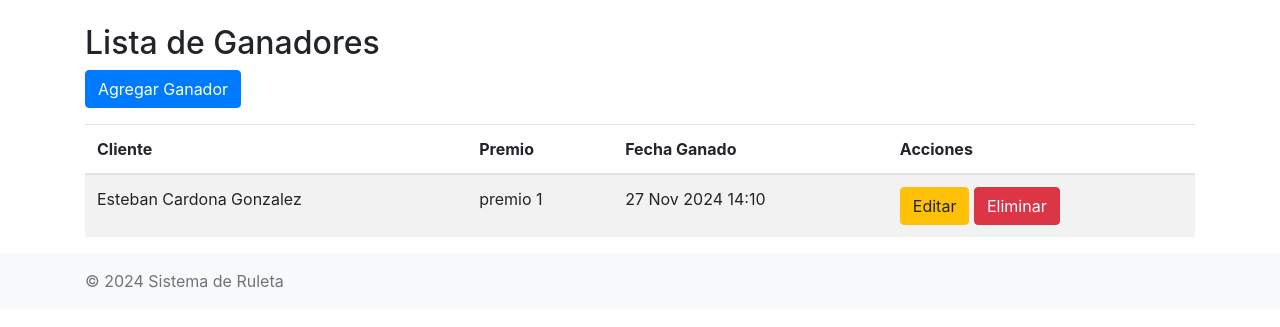
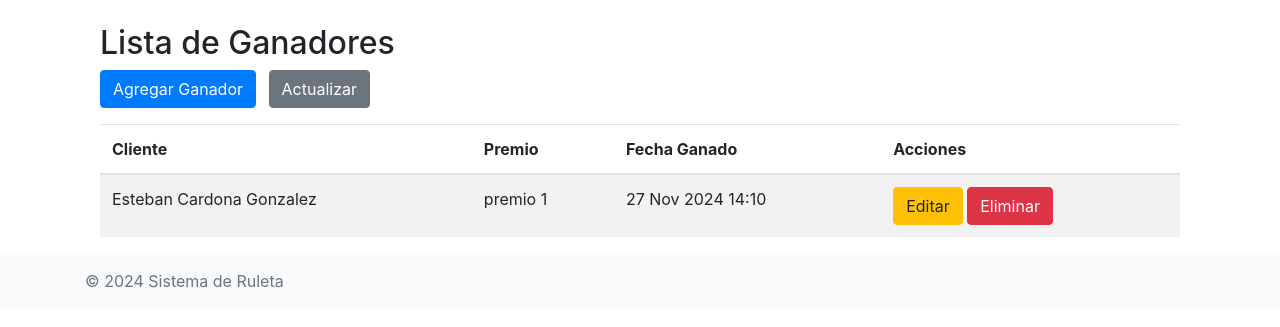
Before and after one commit to teban29/RuletaAutopacifico, a Django app: page /ruleta/ganadores/ in a window 1280 px wide. Shown: the part 56-383 px from the top of the page. Run offline with Django 5.2, Linux system fonts and the light colour scheme; a user stored in the database is signed in; data comes from the database, SQL or seed files in the repository; both versions use the stored data as it was after the commit; some libraries are stand-ins or nearby versions.

Commit message:
ajustes en los templates

```diff
--- a/ruleta/templates/ruleta/ganador_list.html
+++ b/ruleta/templates/ruleta/ganador_list.html
@@ -1,14 +1,18 @@
 {% extends "base.html" %}
 
 {% block content %}
+<div class="container">
     <h2>Lista de Ganadores</h2>
-<a href="{% url 'ganador_create' %}" class="btn btn-primary mb-3">Agregar Ganador</a>
+    <div class="mb-3">
+        <a href="{% url 'ganador_create' %}" class="btn btn-primary">Agregar Ganador</a>
+        <button onclick="location.reload();" class="btn btn-secondary ml-2">Actualizar</button>
+    </div>
     <table class="table table-striped">
         <thead>
             <tr>
                 <th>Cliente</th>
                 <th>Premio</th>
-            <th>Fecha Ganado</th> <!-- Añadimos la columna de Fecha Ganado -->
+                <th>Fecha Ganado</th>
                 <th>Acciones</th>
             </tr>
         </thead>
@@ -17,7 +21,7 @@
             <tr>
                 <td>{{ ganador.cliente }}</td>
                 <td>{{ ganador.premio }}</td>
-            <td>{{ ganador.fecha_ganador|date:"d M Y H:i" }}</td> <!-- Mostrar la fecha del ganador -->
+                <td>{{ ganador.fecha_ganador|date:"d M Y H:i" }}</td>
                 <td>
                     <a href="{% url 'ganador_update' ganador.id %}" class="btn btn-warning">Editar</a>
                     <a href="{% url 'ganador_delete' ganador.id %}" class="btn btn-danger">Eliminar</a>
@@ -26,4 +30,5 @@
             {% endfor %}
         </tbody>
     </table>
+</div>
 {% endblock %}
```
Also changed, not shown: ruleta/templates/ruleta/cliente_list.html (+6 -1 lines), db.sqlite3. Lines whose indentation alone changed are shown as unchanged.
